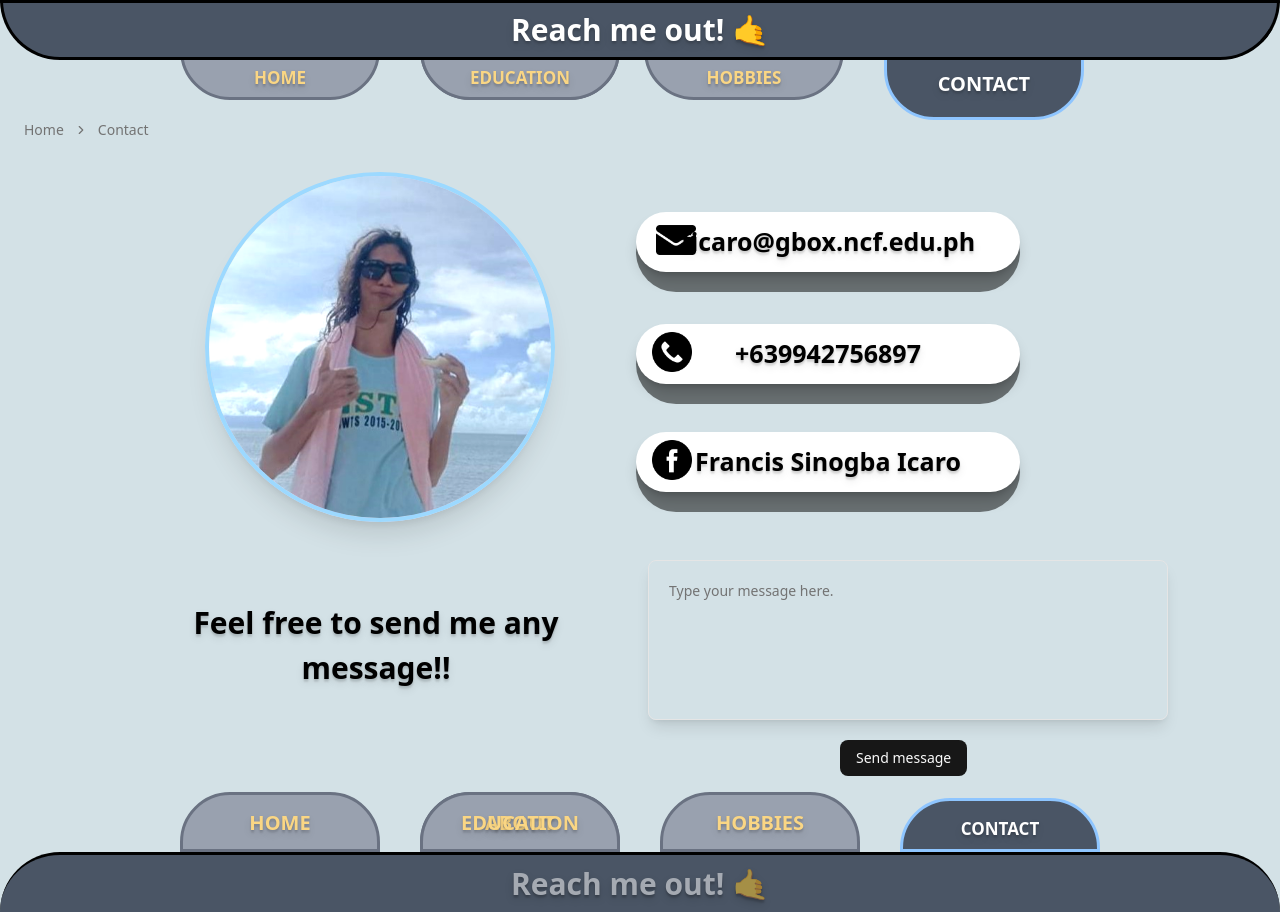
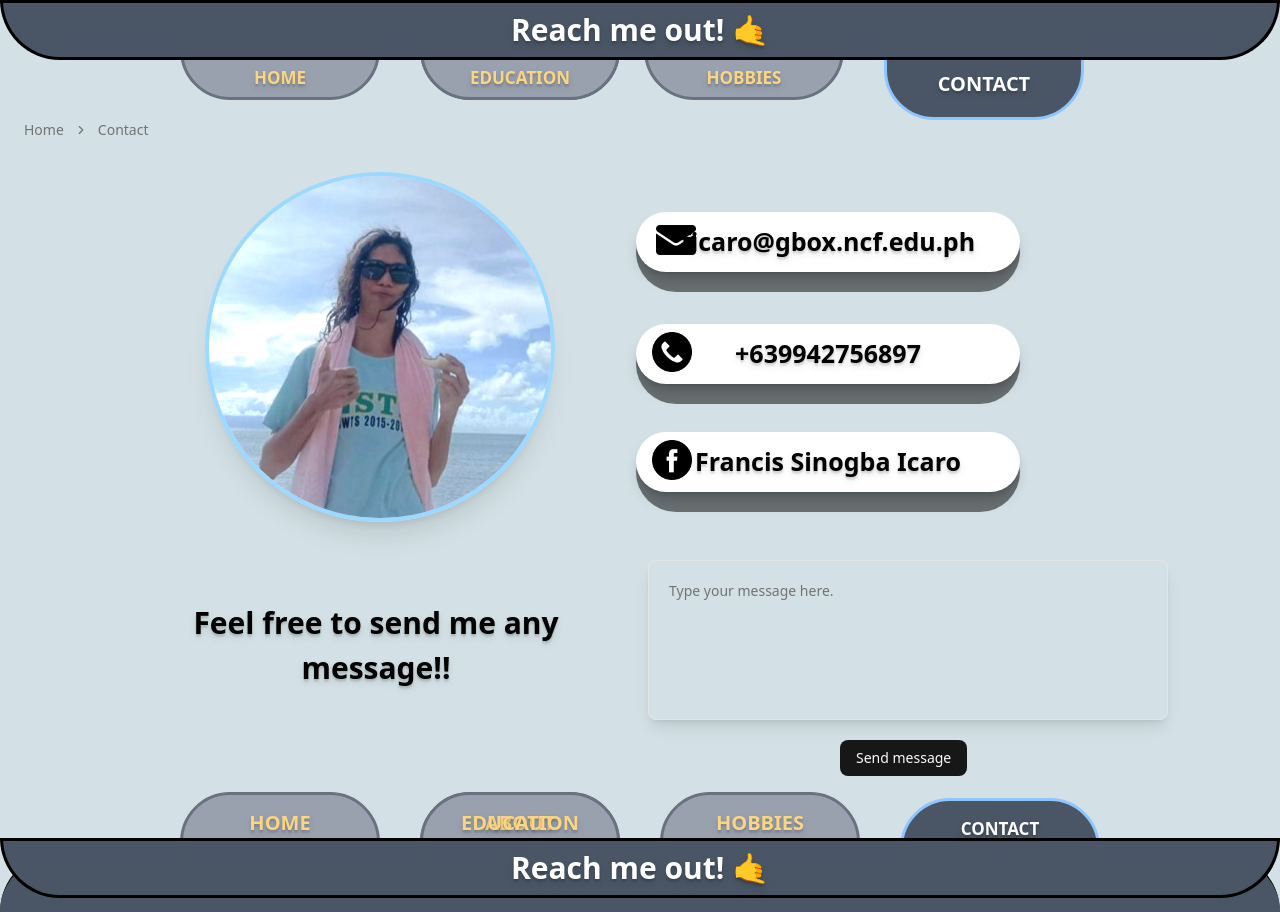
Before and after one commit to pipsqueak999/ADET-Frontend, a Next.js app: page /contact in a window 1280 px wide. Built offline with nearby package versions, Linux system fonts and the light colour scheme.

Commit message:
Refactor footer layout and heading style

```diff
--- a/src/app/contact/page.tsx
+++ b/src/app/contact/page.tsx
@@ -182,9 +182,11 @@ export default function Home() {
 
       {/* Footer */}
       <footer className="bottom-0 left-0 right-0 w-full py-4 h-15 bg-gray-600 border-t-3 border-black rounded-t-full flex items-center justify-center z-10">
-        <h1 className="text-3xl font-bold text-white text-shadow-lg/30 opacity-50 z-10">
+         <div className=" w-full h-15 rounded-b-full bg-gray-600 border-3 border-black flex items-center justify-center mb-8 z-50">
+        <h1 className="text-3xl font-bold text-white text-shadow-lg">
           Reach me out! 🤙
         </h1>
+      </div>
         <div>
           <div onClick={handleKeyDownHome} className="bottom-0 left-45 right-0 p-6 text-center mb-15 absolute w-50 h-15 rounded-t-[50px] bg-gray-400 border-3 border-gray-500 transition-all duration-300 hover:h-20 hover:bg-gray-500">
             <Button
```
